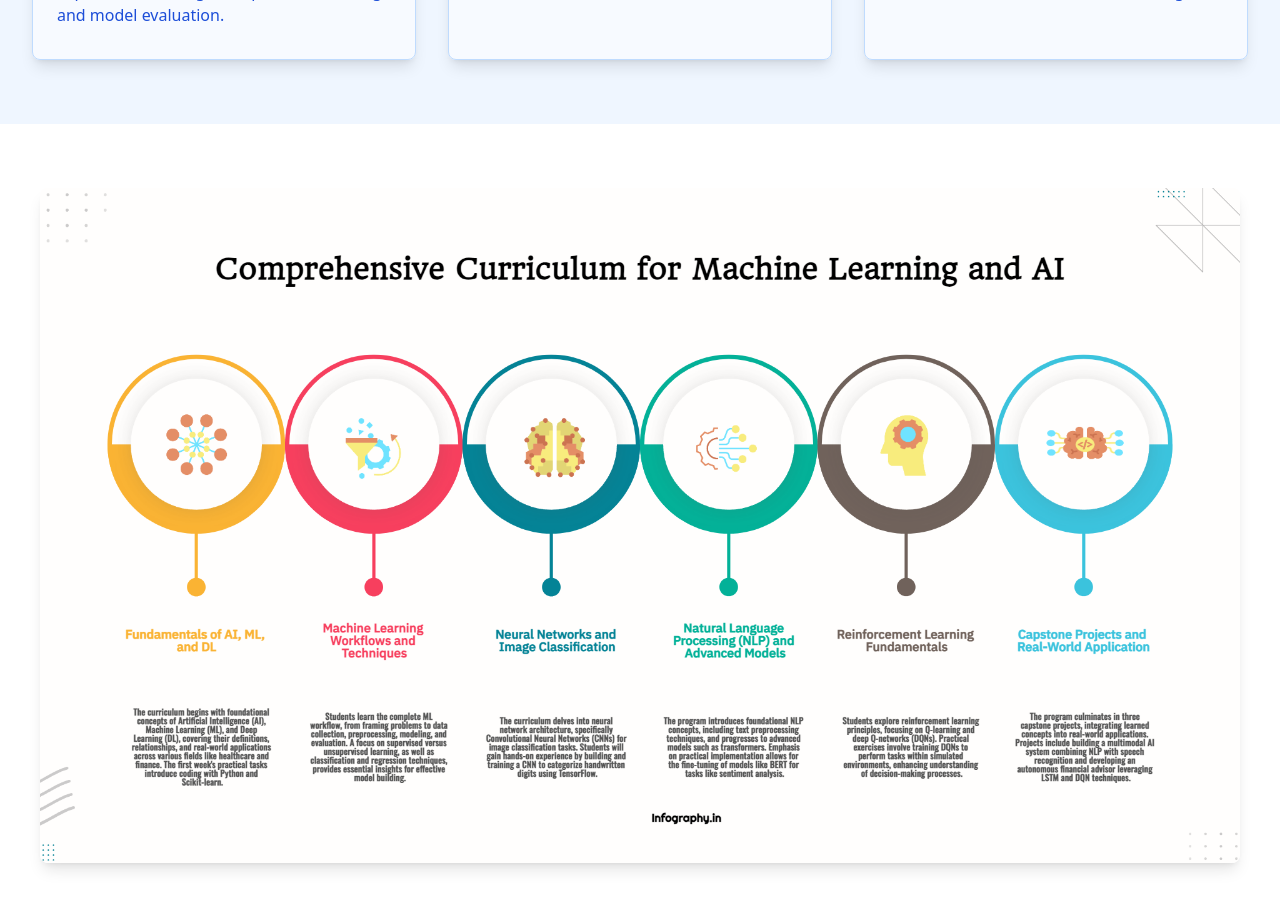
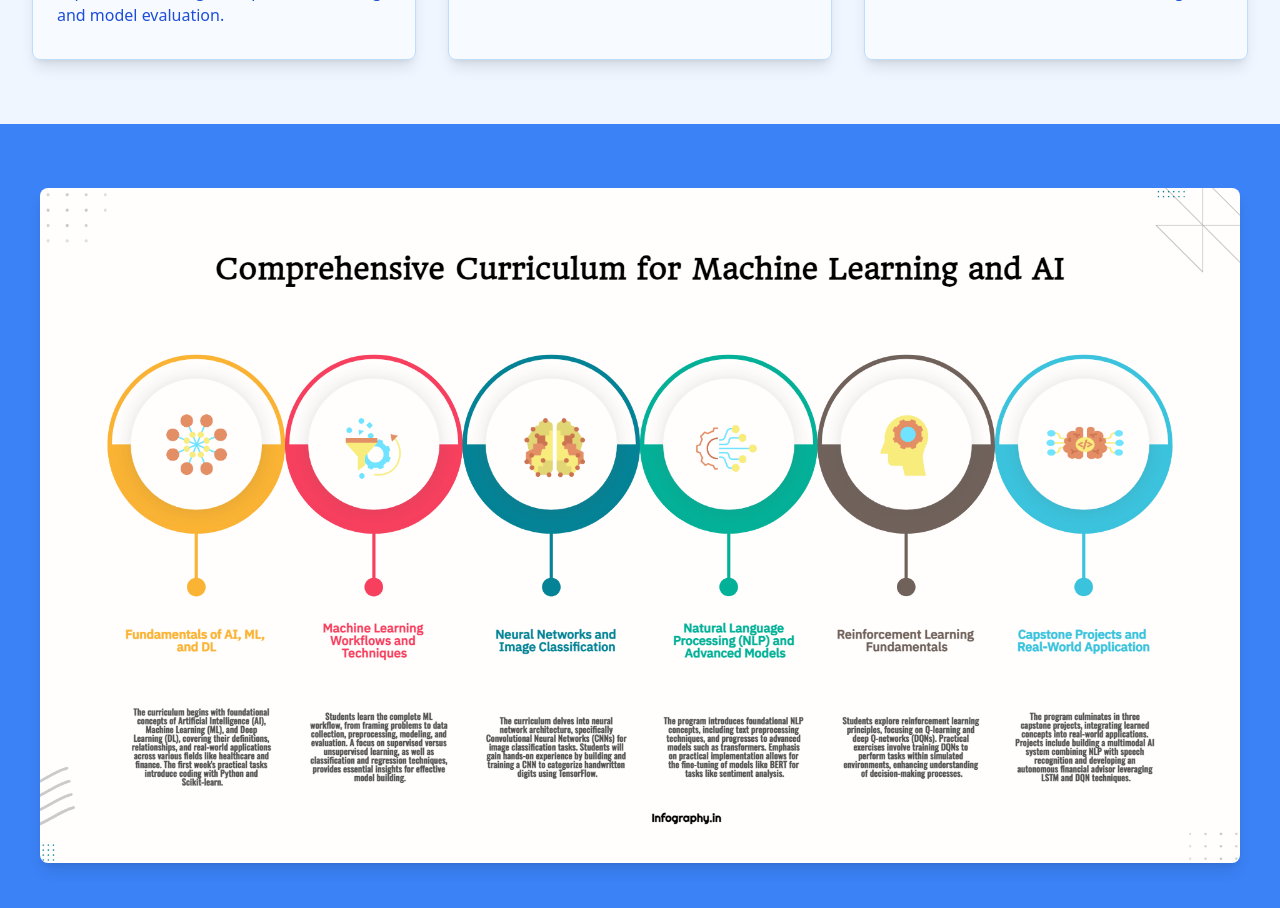
Before and after one commit to hvega6/AI-ML-DL-roadmap, a React (Vite) app in the folder frontend/: page /#/ in a window 1280 px wide. Shown: the part 1040-1948 px from the top of the page. Built offline with nearby package versions, Linux system fonts and the light colour scheme.

Commit message:
Update Home.tsx

```diff
--- a/frontend/src/views/Home.tsx
+++ b/frontend/src/views/Home.tsx
@@ -148,7 +148,7 @@ const Home: React.FC = () => {
       {/* Main Image Section */}
       <div
         ref={imageRef}
-        className={`py-16 ${isDarkMode ? 'bg-gray-900' : 'bg-white'}`}
+        className={`py-16 ${isDarkMode ? 'bg-gray-900' : 'bg-blue-500'}`}
       >
         <div className="max-w-7xl mx-auto px-4 sm:px-6 lg:px-8">
           <div
```
